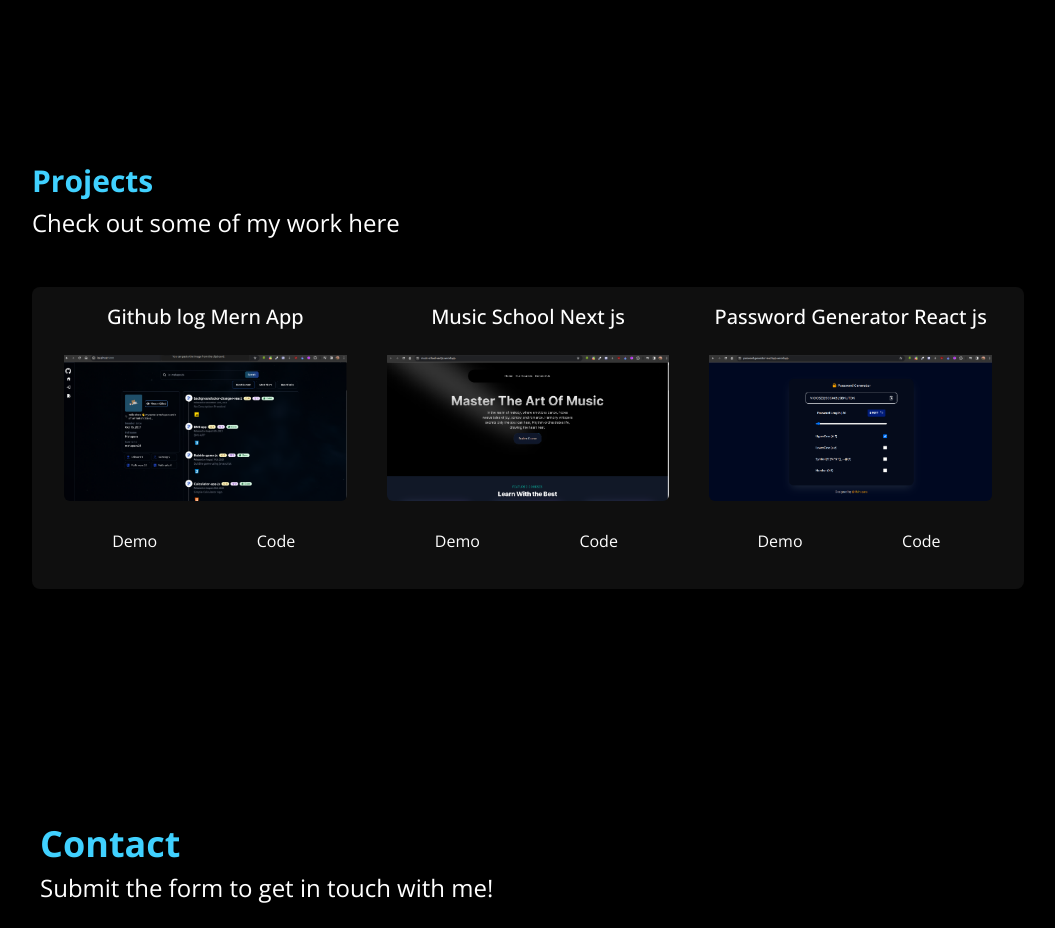
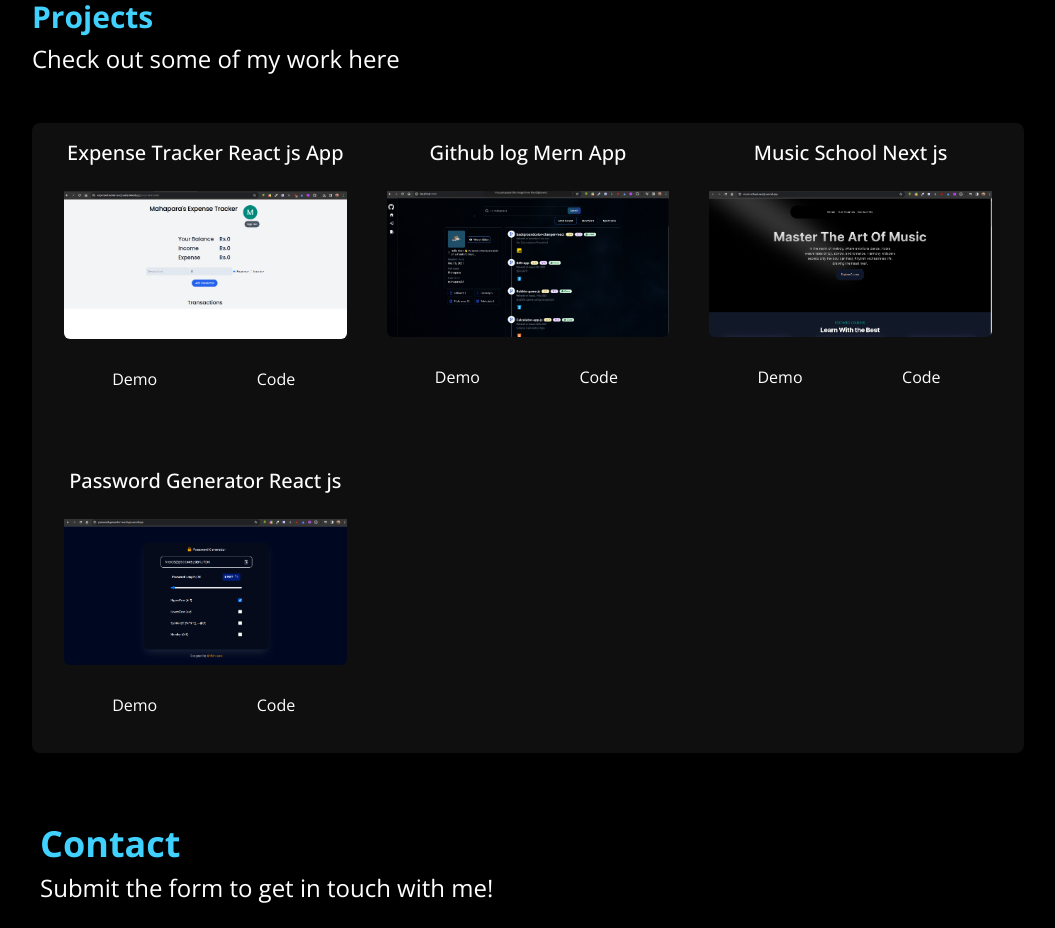
Before and after one commit to mahapara24/portfolio, a React (Vite) app: page /projects in a window 1280 px wide. Shown: the part 2440-3368 px from the top of the page, without its empty margins (112-1167 px from the left). Built offline with nearby package versions, Linux system fonts and the light colour scheme.

Commit message:
expense tracker project added

```diff
--- a/src/components/Project/Projects.jsx
+++ b/src/components/Project/Projects.jsx
@@ -8,6 +8,13 @@ import { Link } from "react-router-dom";
 
 const Projects = () => {
   const portfolios = [
+    {
+      id: 4,
+      src: project4,
+      desc: "Expense Tracker React js App",
+      demoto: "https://expense-tracker-reactjs-eta.vercel.app/",
+      codeto: "https://github.com/mahapara24/expense-tracker-reactjs",
+    },
     {
       id: 1,
       src: project1,
@@ -29,13 +36,7 @@ const Projects = () => {
       demoto: "https://password-generator-reactapp.vercel.app/",
       codeto: "https://github.com/mahapara24/password-generator-reactapp",
     },
-    // {
-    //   id: 4,
-    //   src: project4,
-    //   desc: "BMI Calculator",
-    //   demoto: "https://mahapara24.github.io/BMI-app/",
-    //   codeto: "https://github.com/mahapara24/BMI-app",
-    // },
+
     // {
     //   id: 5,
     //   src: ,
```
Also changed, not shown: src/assets/portfolio/project4.png, 1 other file (tests, documents, lock files or other folders).
